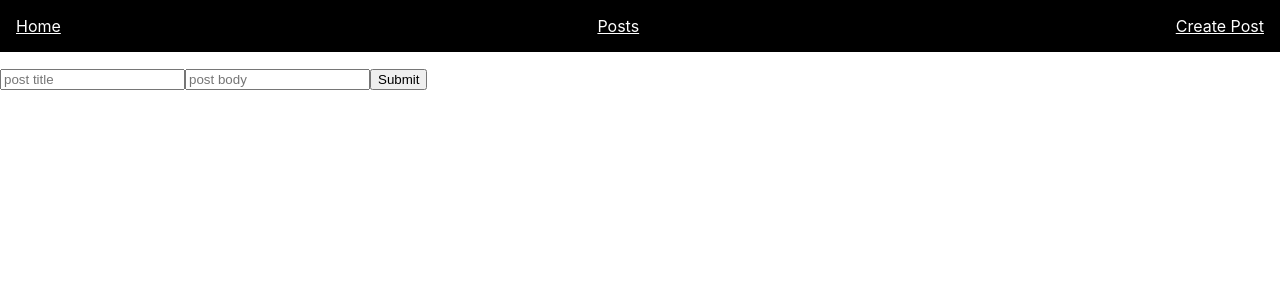
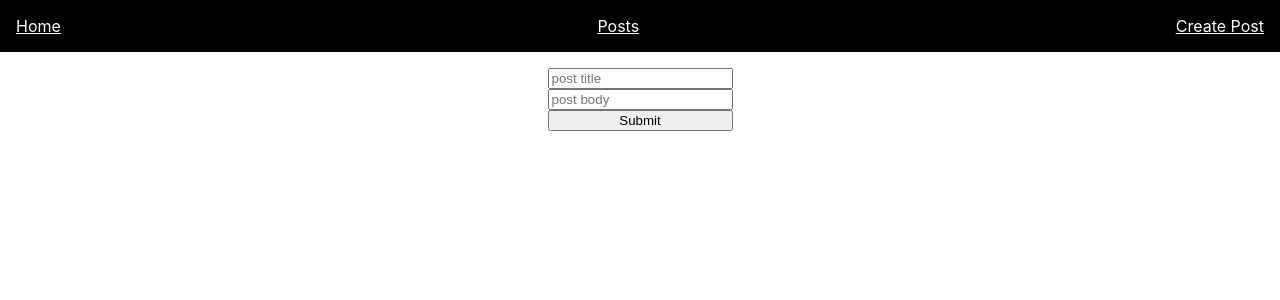
Before and after one commit to EnjSadman/inquire, a React (Create React App) app: page /post_creator in a window 1280 px wide. Shown: the top 300 px of the page. Built offline with nearby package versions, Linux system fonts and the light colour scheme; no server answers.

Commit message:
some styles

```diff
--- a/src/App.scss
+++ b/src/App.scss
@@ -21,3 +21,30 @@
     color: white;
   }
 }
+
+.postCreator {
+  display: flex;
+  justify-content: center;
+
+  &__form {
+    display: flex;
+    flex-direction: column;
+  }
+}
+
+.comments {
+  display: flex;
+  flex-direction: column;
+  align-items: center;
+
+  &__title {
+    color: darkgoldenrod;
+  }
+  &__body {
+    &--text {
+      padding: 16px;
+
+      border: 1px solid darkblue;
+    }
+  }
+}
--- a/src/components/Comments/Comments.tsx
+++ b/src/components/Comments/Comments.tsx
@@ -23,9 +23,11 @@ export const Comments : React.FC<Props> = ({ id }) => {
 
   return (
     <div className="comments">
+      <h1 className="comments__title">Comment section</h1>
+      <div className="comments__body">
         {
           commentsArray.map(singleComment => (
-          <p key={singleComment.id}>
+            <p className="comments__body--text" key={singleComment.id}>
               {singleComment.body}
             </p>
           ))
@@ -56,5 +58,6 @@ export const Comments : React.FC<Props> = ({ id }) => {
           </button>
         </form>
       </div>
+    </div>
   );
 };
--- a/src/pages/PostCreator.tsx
+++ b/src/pages/PostCreator.tsx
@@ -12,8 +12,9 @@ export const PostCreator : React.FC = () => {
   const posts = useSelector(loadPosts);
 
   return (
-    <div>
+    <div className="postCreator">
       <form
+        className="postCreator__form"
         onSubmit={(event) => {
           event.preventDefault();
 
@@ -25,6 +26,9 @@ export const PostCreator : React.FC = () => {
 
           dispatch(counterSlice.actions.showPosts([...posts, newPost]));
           PutOnServer('posts', newPost);
+
+          setTitle('');
+          setBody('');
         }}
       >
         <input
```
Lines whose indentation alone changed are shown as unchanged.
